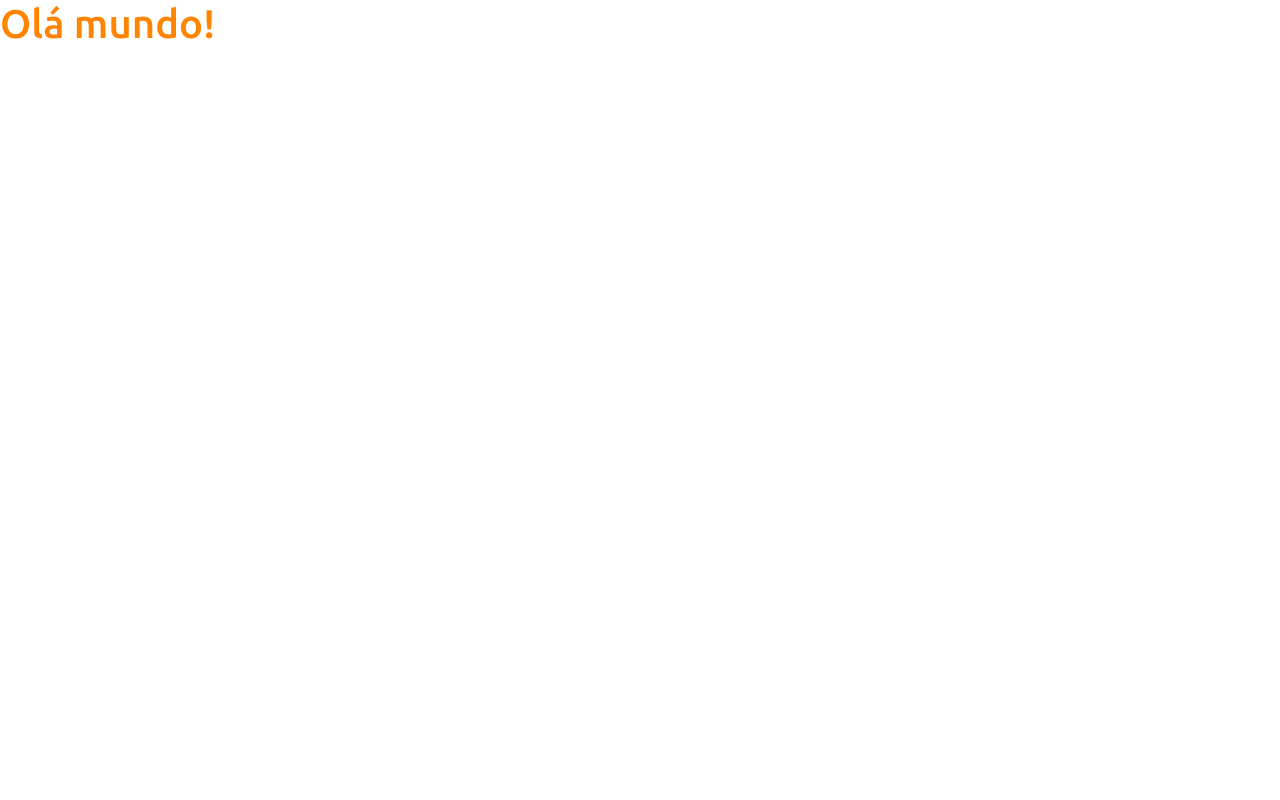
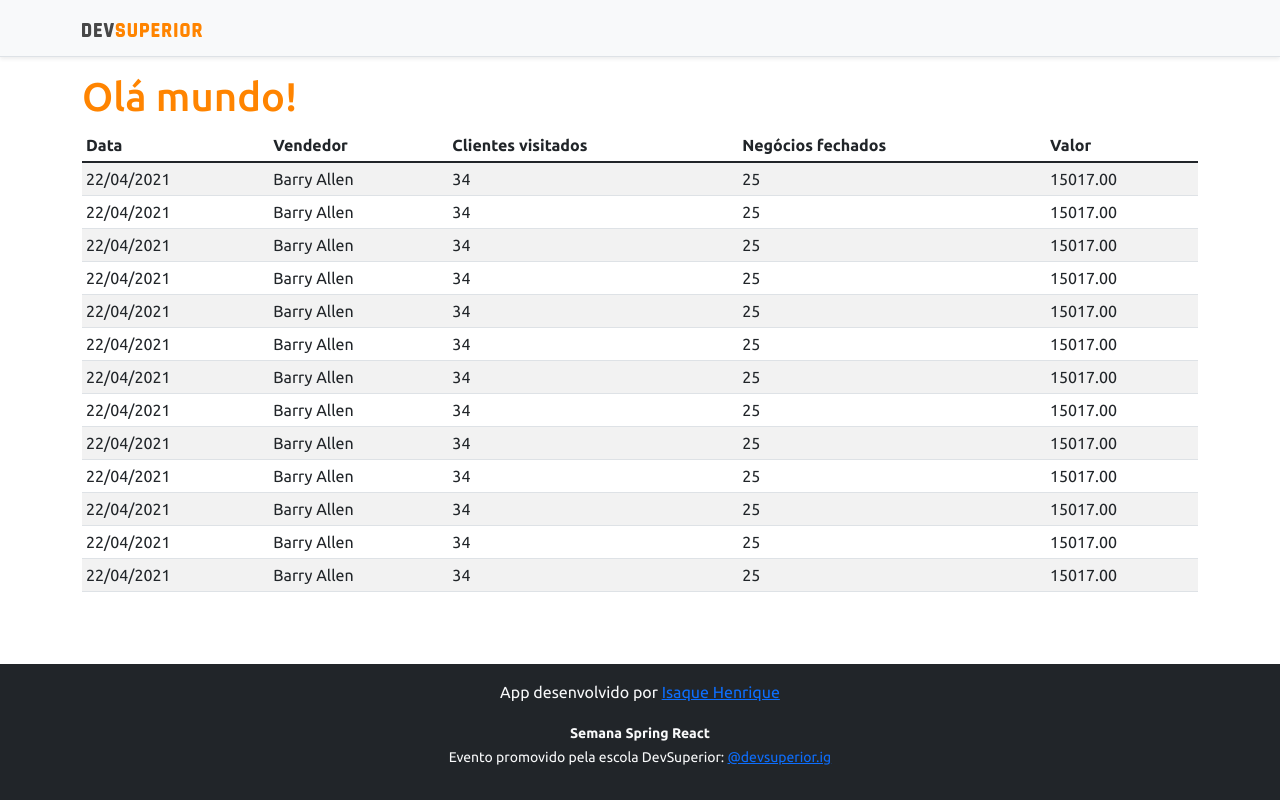
Before and after one commit to Lordzaque/projeto-sds3, a React (Create React App) app in the folder frontend/: page / in a window 1280 px wide. Built offline with nearby package versions, Linux system fonts and the light colour scheme.

Commit message:
Componentes estáticos básicos

```diff
--- a/frontend/src/App.tsx
+++ b/frontend/src/App.tsx
@@ -1,9 +1,17 @@
-
+import Footer from "components/Footer";
+import NavBar from "components/NavBar";
+import DataTable from "components/DataTable"
 function App() {
   return (
-    <div>
+    <>
+    <NavBar />
+    <div className="container">
       <h1 className="text-primary">Olá mundo!</h1>
+
+      <DataTable />
     </div>
+    <Footer />
+    </>
   );
 }
 
--- /dev/null
+++ b/frontend/src/components/DataTable/index.tsx
@@ -0,0 +1,106 @@
+const DataTable = () => {
+    return (
+        <div className="table-responsive">
+            <table className="table table-striped table-sm">
+                <thead>
+                    <tr>
+                        <th>Data</th>
+                        <th>Vendedor</th>
+                        <th>Clientes visitados</th>
+                        <th>Negócios fechados</th>
+                        <th>Valor</th>
+                    </tr>
+                </thead>
+                <tbody>
+                    <tr>
+                        <td>22/04/2021</td>
+                        <td>Barry Allen</td>
+                        <td>34</td>
+                        <td>25</td>
+                        <td>15017.00</td>
+                    </tr>
+                    <tr>
+                        <td>22/04/2021</td>
+                        <td>Barry Allen</td>
+                        <td>34</td>
+                        <td>25</td>
+                        <td>15017.00</td>
+                    </tr>
+                    <tr>
+                        <td>22/04/2021</td>
+                        <td>Barry Allen</td>
+                        <td>34</td>
+                        <td>25</td>
+                        <td>15017.00</td>
+                    </tr>
+                    <tr>
+                        <td>22/04/2021</td>
+                        <td>Barry Allen</td>
+                        <td>34</td>
+                        <td>25</td>
+                        <td>15017.00</td>
+                    </tr>
+                    <tr>
+                        <td>22/04/2021</td>
+                        <td>Barry Allen</td>
+                        <td>34</td>
+                        <td>25</td>
+                        <td>15017.00</td>
+                    </tr>
+                    <tr>
+                        <td>22/04/2021</td>
+                        <td>Barry Allen</td>
+                        <td>34</td>
+                        <td>25</td>
+                        <td>15017.00</td>
+                    </tr>
+                    <tr>
+                        <td>22/04/2021</td>
+                        <td>Barry Allen</td>
+                        <td>34</td>
+                        <td>25</td>
+                        <td>15017.00</td>
+                    </tr><tr>
+                        <td>22/04/2021</td>
+                        <td>Barry Allen</td>
+                        <td>34</td>
+                        <td>25</td>
+                        <td>15017.00</td>
+                    </tr><tr>
+                        <td>22/04/2021</td>
+                        <td>Barry Allen</td>
+                        <td>34</td>
+                        <td>25</td>
+                        <td>15017.00</td>
+                    </tr><tr>
+                        <td>22/04/2021</td>
+                        <td>Barry Allen</td>
+                        <td>34</td>
+                        <td>25</td>
+                        <td>15017.00</td>
+                    </tr><tr>
+                        <td>22/04/2021</td>
+                        <td>Barry Allen</td>
+                        <td>34</td>
+                        <td>25</td>
+                        <td>15017.00</td>
+                    </tr><tr>
+                        <td>22/04/2021</td>
+                        <td>Barry Allen</td>
+                        <td>34</td>
+                        <td>25</td>
+                        <td>15017.00</td>
+                    </tr><tr>
+                        <td>22/04/2021</td>
+                        <td>Barry Allen</td>
+                        <td>34</td>
+                        <td>25</td>
+                        <td>15017.00</td>
+                    </tr>
+                </tbody>
+            </table>
+        </div>
+    );
+}
+
+export default DataTable;
--- /dev/null
+++ b/frontend/src/components/Footer/index.tsx
@@ -0,0 +1,13 @@
+const Footer = () => {
+    return (
+        <footer className="footer mt-auto py-3 bg-dark">
+            <div className="container">
+                <p className="text-light">App desenvolvido por <a href="https://github.com/Lorzaque" target="_blank" rel="noreferrer">Isaque Henrique</a></p>
+                <p className="text-light"><small><strong>Semana Spring React</strong><br />
+                    Evento promovido pela escola DevSuperior: <a href="https://instagram.com/devsuperior.ig" target="_blank" rel="noreferrer">@devsuperior.ig</a></small></p>
+            </div>
+        </footer>
+    );
+}
+
+export default Footer;
--- /dev/null
+++ b/frontend/src/components/NavBar/index.tsx
@@ -0,0 +1,15 @@
+import ImgDsDark from 'assets/img/ds-dark.svg'
+
+const NavBar = () => {
+    return (
+        <div className="d-flex flex-column flex-md-row align-items-center p-3 px-md-4 mb-3 bg-light border-bottom shadow-sm">
+            <div className="container">
+                <nav className="my-2 my-md-0 mr-md-3">
+                    <img src={ImgDsDark} alt="DevSuperior" width="120" />
+                </nav>
+            </div>
+        </div>
+    );
+}
+
+export default NavBar;
```
Also changed, not shown: frontend/src/assets/img/ds-dark.svg (added).
